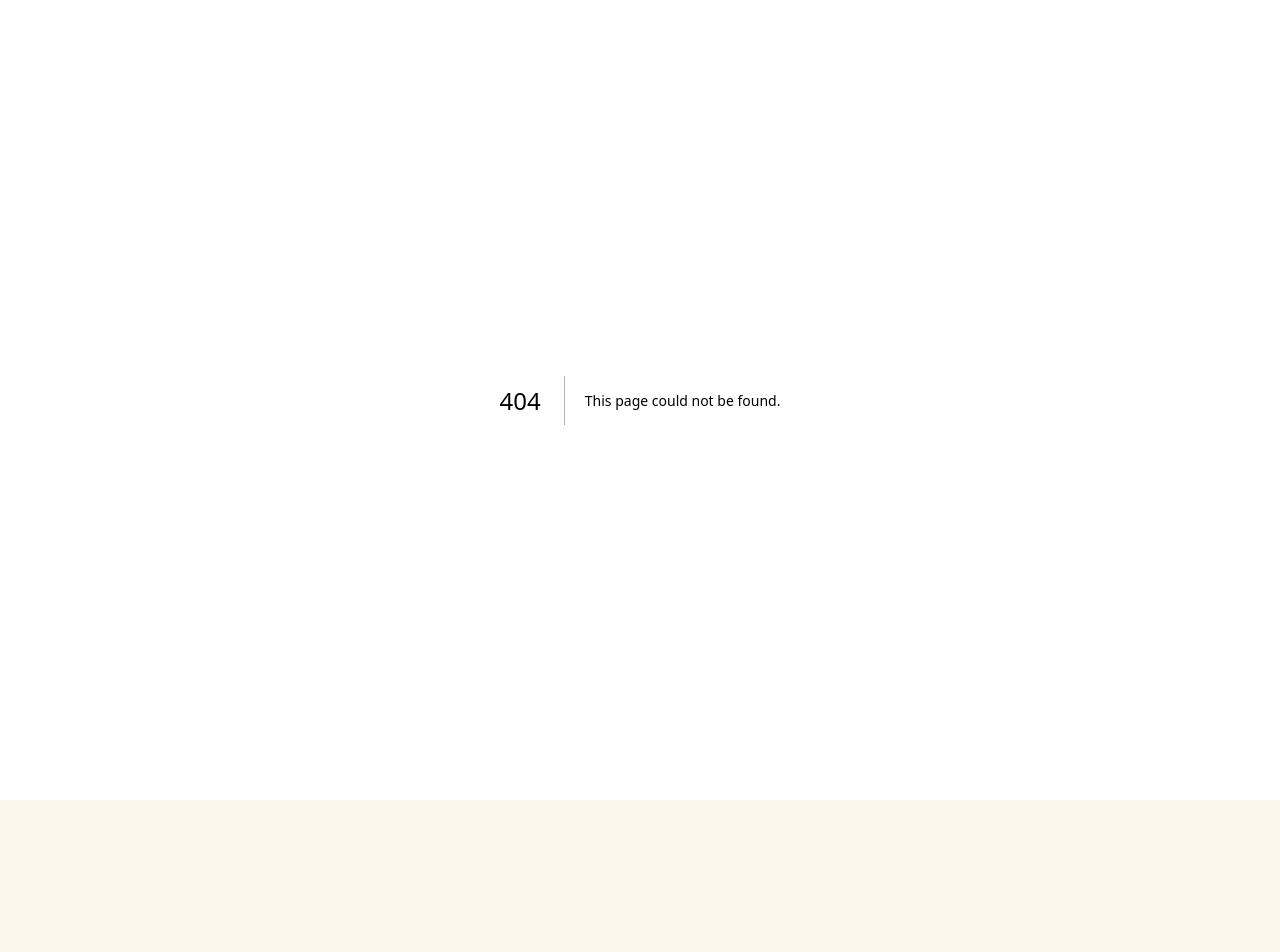
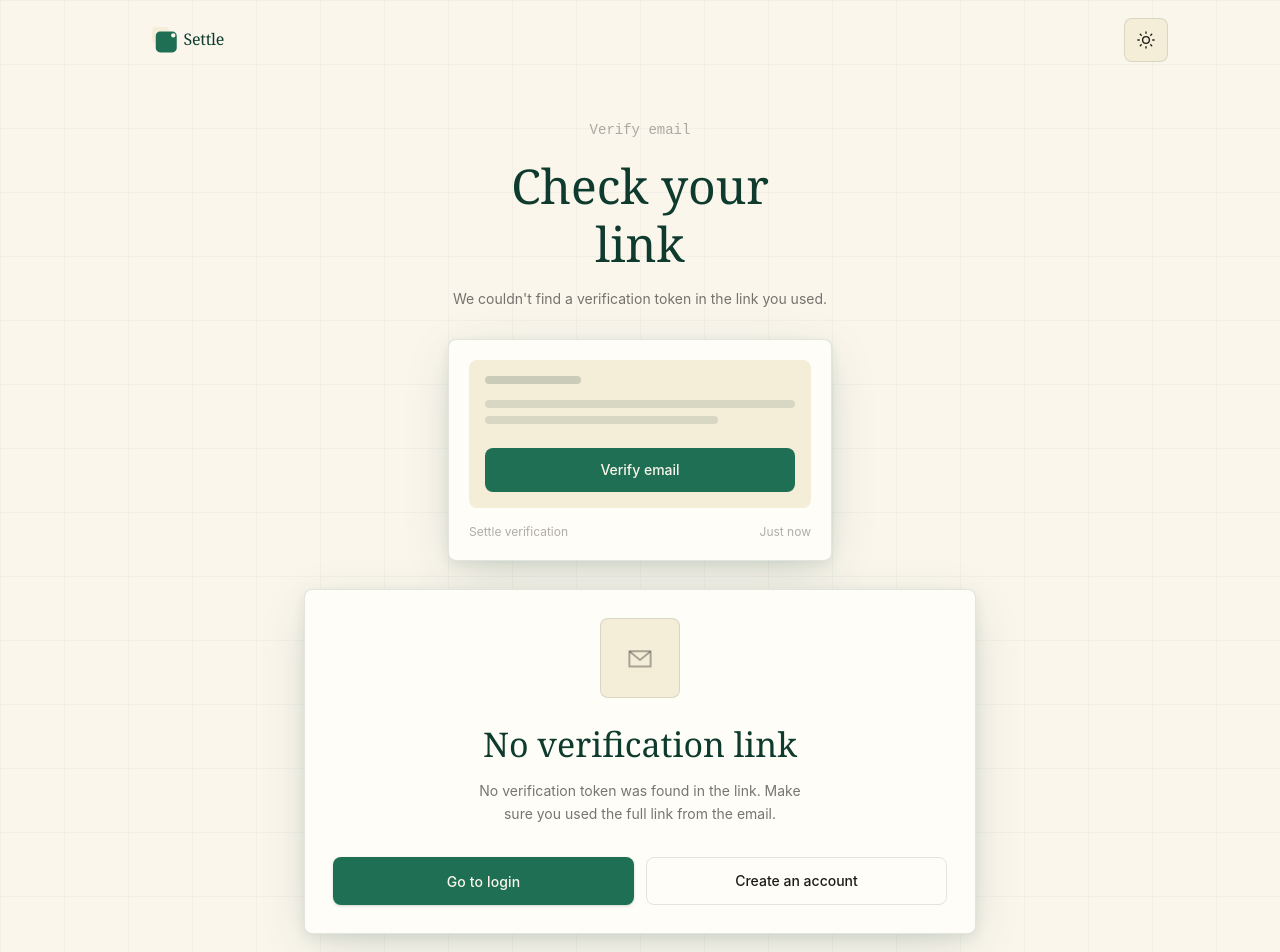
Before and after one commit to Muizzyranking/settle-fe, a Next.js app: page /auth/verify-email in a window 1280 px wide. Before the commit this address had no page. Shown: the top 952 px of the page. Before the commit the page ends 800 px from the top, so only its background shows below. Built offline with nearby package versions, Linux system fonts and the light colour scheme; a web font is replaced by a local one.

Commit message:
feat: email verification

```diff
--- /dev/null
+++ b/src/app/(auth)/auth/verify-email/page.tsx
@@ -0,0 +1,170 @@
+import Link from "next/link";
+import { AuthShell } from "@/components/auth/auth-shell";
+import { MailIcon } from "@/components/icons";
+import { buildBackendUrl } from "@/lib/settle/auth";
+
+export const metadata = {
+  title: "Verify your email",
+};
+
+type VerifyResult =
+  | { ok: true }
+  | { ok: false; expired: boolean };
+
+async function verifyToken(token: string): Promise<VerifyResult> {
+  const url = buildBackendUrl(
+    `auth/verify-email?token=${encodeURIComponent(token)}`,
+  );
+
+  if (!url) {
+    return { ok: false, expired: false };
+  }
+
+  const response = await fetch(url, {
+    cache: "no-store",
+    headers: { "content-type": "application/json" },
+    method: "POST",
+  });
+
+  if (response.ok) {
+    return { ok: true };
+  }
+
+  return { ok: false, expired: response.status === 400 };
+}
+
+function SuccessView() {
+  return (
+    <div className="text-center">
+      <div className="mx-auto flex h-20 w-20 items-center justify-center rounded-[var(--radius-card)] border border-[var(--color-emerald-200)] bg-[var(--color-emerald-50)] text-[var(--color-primary)]">
+        <svg width="34" height="34" viewBox="0 0 34 34" fill="none" aria-hidden="true">
+          <path
+            d="M9 17l6 6 10-10"
+            stroke="currentColor"
+            strokeWidth="3"
+            strokeLinecap="round"
+            strokeLinejoin="round"
+          />
+        </svg>
+      </div>
+
+      <h2 className="mt-6 text-display-md text-[var(--color-heading)]">
+        Email verified
+      </h2>
+      <p className="mx-auto mt-3 max-w-[38ch] text-sm leading-relaxed text-[var(--color-ink-muted)]">
+        Your email has been verified successfully. You can now log in and start
+        using Settle.
+      </p>
+
+      <div className="mt-8">
+        <Link href="/auth/login" className="btn-primary justify-center text-[15px]">
+          Go to login
+        </Link>
+      </div>
+    </div>
+  );
+}
+
+function ExpiredView() {
+  return (
+    <div className="text-center">
+      <div className="mx-auto flex h-20 w-20 items-center justify-center rounded-[var(--radius-card)] border border-[var(--color-border)] bg-[var(--color-bg-subtle)] text-[var(--color-accent)]">
+        <MailIcon />
+      </div>
+
+      <h2 className="mt-6 text-display-md text-[var(--color-heading)]">
+        Link expired
+      </h2>
+      <p className="mx-auto mt-3 max-w-[38ch] text-sm leading-relaxed text-[var(--color-ink-muted)]">
+        This verification link has expired or already been used. Please log in
+        to request a new one.
+      </p>
+
+      <div className="mt-8">
+        <Link href="/auth/login" className="btn-primary justify-center text-[15px]">
+          Go to login
+        </Link>
+      </div>
+    </div>
+  );
+}
+
+function MissingTokenView() {
+  return (
+    <div className="text-center">
+      <div className="mx-auto flex h-20 w-20 items-center justify-center rounded-[var(--radius-card)] border border-[var(--color-border)] bg-[var(--color-bg-subtle)] text-[var(--color-ink-faint)]">
+        <MailIcon />
+      </div>
+
+      <h2 className="mt-6 text-display-md text-[var(--color-heading)]">
+        No verification link
+      </h2>
+      <p className="mx-auto mt-3 max-w-[38ch] text-sm leading-relaxed text-[var(--color-ink-muted)]">
+        No verification token was found in the link. Make sure you used the
+        full link from the email.
+      </p>
+
+      <div className="mt-8 grid gap-3 sm:grid-cols-2">
+        <Link href="/auth/login" className="btn-primary justify-center text-[15px]">
+          Go to login
+        </Link>
+        <Link
+          href="/auth/register"
+          className="inline-flex min-h-12 items-center justify-center rounded-[var(--radius-btn)] border border-[var(--color-border)] px-5 text-sm font-medium text-[var(--color-ink)] transition-colors hover:bg-[var(--color-bg-subtle)]"
+        >
+          Create an account
+        </Link>
+      </div>
+    </div>
+  );
+}
+
+export default async function VerifyEmailPage({
+  searchParams,
+}: {
+  searchParams: Promise<{ token?: string }>;
+}) {
+  const { token } = await searchParams;
+
+  if (!token) {
+    return (
+      <AuthShell
+        eyebrow="Verify email"
+        title="Check your link"
+        subtitle="We couldn't find a verification token in the link you used."
+        visual="mail"
+        variant="centered"
+      >
+        <MissingTokenView />
+      </AuthShell>
+    );
+  }
+
+  const result = await verifyToken(token);
+
+  if (result.ok) {
+    return (
+      <AuthShell
+        eyebrow="Verify email"
+        title="All set"
+        subtitle="Your email has been verified and your account is ready."
+        visual="mail"
+        variant="centered"
+      >
+        <SuccessView />
+      </AuthShell>
+    );
+  }
+
+  return (
+    <AuthShell
+      eyebrow="Verify email"
+      title="Link expired"
+      subtitle="The verification link you used is no longer valid."
+      visual="mail"
+      variant="centered"
+    >
+      <ExpiredView />
+    </AuthShell>
+  );
+}
```
